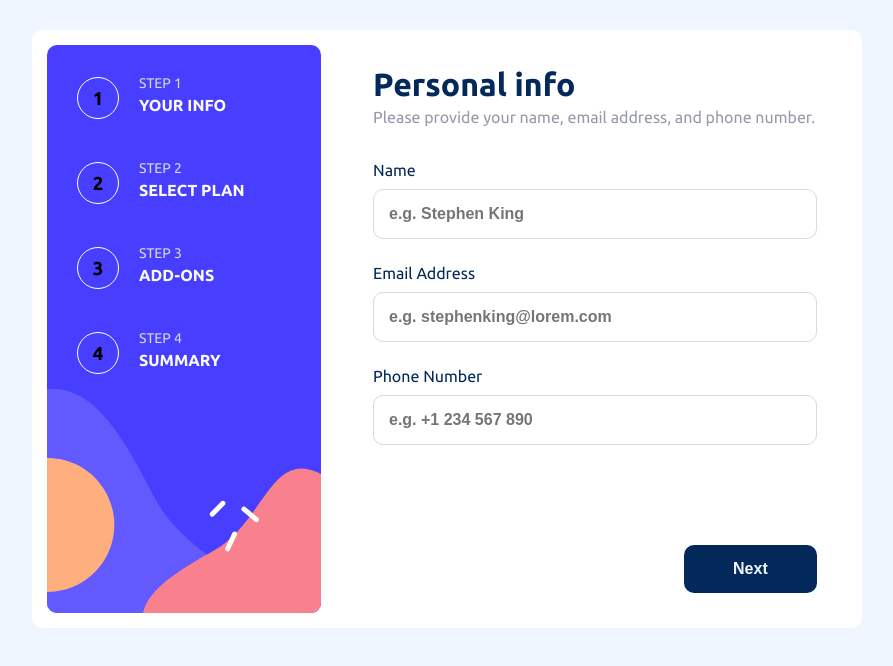
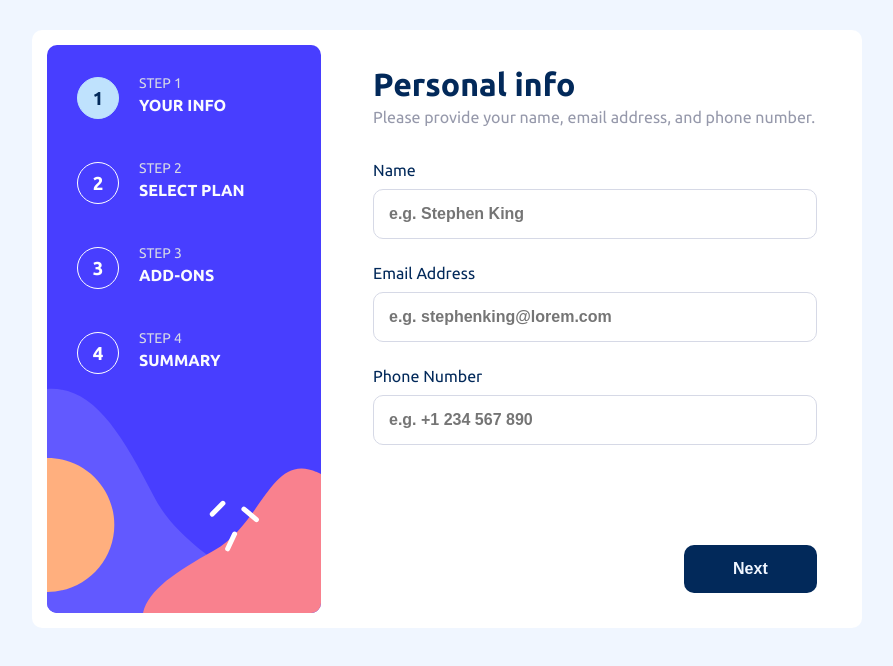
Before and after one commit to qudos4real/multi-step-form, a Vue app: page / in a window 1280 px wide. Shown: the top 666 px of the page, without its empty margins (193-1086 px from the left). Built offline with nearby package versions, Linux system fonts and the light colour scheme.

Commit message:
created dynamic current page indicator

```diff
--- a/src/App.vue
+++ b/src/App.vue
@@ -2,7 +2,9 @@
   <div class="main-wrapper">
     <div class="common-section">
         <div v-for="item in sidebarData" :key="item.key" class="list">
-          <div class="key-wrap active"><h3 class="key">{{ item.key }} </h3> </div>
+          <div class="key-wrap"
+          :class="checkActiveClass(item.key)"
+          ><h3 class="key">{{ item.key }} </h3> </div>
           <div class="list2">
           <h3 class="step">{{ item.step }}</h3>
           <p class="title">{{ item.title }}</p>
@@ -10,7 +12,7 @@
         </div>
     </div>
     <div class="main-section">
-      <router-view />
+      <router-view @activePlan="setPlan" />
     </div>
   </div>
 
@@ -47,21 +49,24 @@ export default {
           title: "Summary",
         },
       ],
-      // activeStep: false,
+      activePlan: 1,
     };
   },
   methods: {
     activeStep() {
       this.activeStep = true;
     },
+    setPlan(plan) {
+      this.activePlan = plan;
+      console.log(this.activePlan);
+    },
+    checkActiveClass(key) {
+      if (key === this.activePlan) {
+        return "active";
+      }
+
+    }
   },
-  // mounted() {
-  //   if (this.$route.name === "PersonalInfo") {
-  //     console.log("PersonalInfo");
-  //     this.sidebarData[0].activeStep = true;
-  //   }
-  // }
-
 };
 </script>
 
@@ -95,11 +100,6 @@ body {
   box-sizing: border-box;
   background-color: hsl(217, 100%, 97%);
 }
-/* * {
-  margin: 0;
-  padding: 0;
-  box-sizing: border-box;
-} */
 
 .main-wrapper {
   max-width: 800px;
@@ -138,14 +138,8 @@ body {
 .key {
     position: relative;
     top: -8px;
+    color: hsl(0, 0%, 100%);
   }
-/* .lis{
-  margin: 0px;
-  padding: 0px;
-  padding-top: 10px;
-  color: red;
-  border: 1px solid red;
-} */
 .list2 {
   display: flex;
   flex-direction: column;
@@ -171,6 +165,15 @@ body {
   text-align: left;
   margin: 0 30px;
 }
+
+.key-wrap.active {
+    background-color: hsl(206, 94%, 87%);
+    border-color: hsl(206, 94%, 87%);
+  }
+.key-wrap.active>.key {
+  color: hsl(213, 96%, 18%);
+}
+
 /* Adding breakpoints for responsiveness */
 
 @media only screen and (max-width: 375px) {
@@ -203,7 +206,7 @@ body {
   }
   .list {
     height: 0;
-    margin: 30px 0;
+    margin: 50px 0;
     padding: 0;
   }
   .key-wrap {
--- a/src/views/Addons.vue
+++ b/src/views/Addons.vue
@@ -66,6 +66,8 @@ export default {
         },
         addonSelected: {
       },
+      activePlan: 0,
+      emits : ['activePlan']
     };
   },
   methods: {
@@ -99,7 +101,11 @@ export default {
 
     },
   },
-  };
+  mounted() {
+    this.activePlan = 3;
+      this.$emit("activePlan", this.activePlan);
+  }
+};
 </script>
 
 <style>
--- a/src/views/PersonalInfo.vue
+++ b/src/views/PersonalInfo.vue
@@ -54,8 +54,8 @@ export default {
       emailError: "",
       phoneError: "",
       errorMessage: "This field is required",
-      ActivePage: 1,
-      checkActive: false,
+      ActivePage: 0,
+      emits: ["activePage"],
     };
   },
   methods: {
@@ -80,8 +80,11 @@ export default {
         this.$router.push({ name: "SelectPlan" });
       }
     },
-
   },
+  mounted() {
+    this.ActivePage = 1;
+    this.$emit("activePage", this.ActivePage);
+  }
 };
 </script>
 
--- a/src/views/SelectPlan.vue
+++ b/src/views/SelectPlan.vue
@@ -65,6 +65,7 @@ export default {
       plan: "",
       planPrice: 0,
       timeLog: "",
+      emits: ['activePlan']
     };
   },
   computed: {
@@ -133,6 +134,10 @@ export default {
 
     }
     },
+    mounted() {
+      this.activePlan = 2;
+      this.$emit("activePlan", this.activePlan);
+    }
 };
 </script>
 
--- a/src/views/Summary.vue
+++ b/src/views/Summary.vue
@@ -52,6 +52,7 @@ export default {
       total: 0,
       per: "",
       yearAddonPrice: 0,
+      emits: ['activePlan']
     };
   },
   methods: {
@@ -76,6 +77,8 @@ export default {
     }
     },
   mounted() {
+    this.activePlan = 4;
+      this.$emit("activePlan", this.activePlan);
     this.planSelected = JSON.parse(sessionStorage.getItem("planSelected"));
     console.log(sessionStorage);
     if (this.planSelected.yearly) {
```
